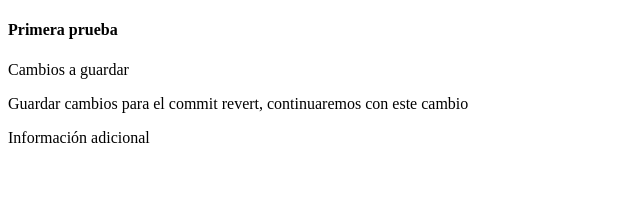
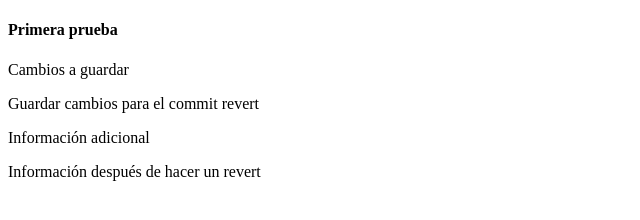
Before and after one commit to programaclases/pruebayotube, a plain HTML site: page index.html in a window 1280 px wide. Shown: the whole page, without its empty margins (0-640 px from the left). Drawn offline with Linux system fonts and the light colour scheme.

Commit message:
Revert "Primer commit revert"
This reverts commit 7be94620361e6120fafd88be5462957948d1f497.
Añadiendo info  index.html

```diff
--- a/index.html
+++ b/index.html
@@ -10,10 +10,13 @@
     <h4>Primera prueba</h4>
     <p>Cambios a guardar</p>
     <p>
-        Guardar cambios para el commit revert, continuaremos con este cambio
+        Guardar cambios para el commit revert
     </p>
     <p>
         Información adicional
     </p>
+    <p>
+        Información después de hacer un revert
+    </p>
 </body>
 </html>
```
